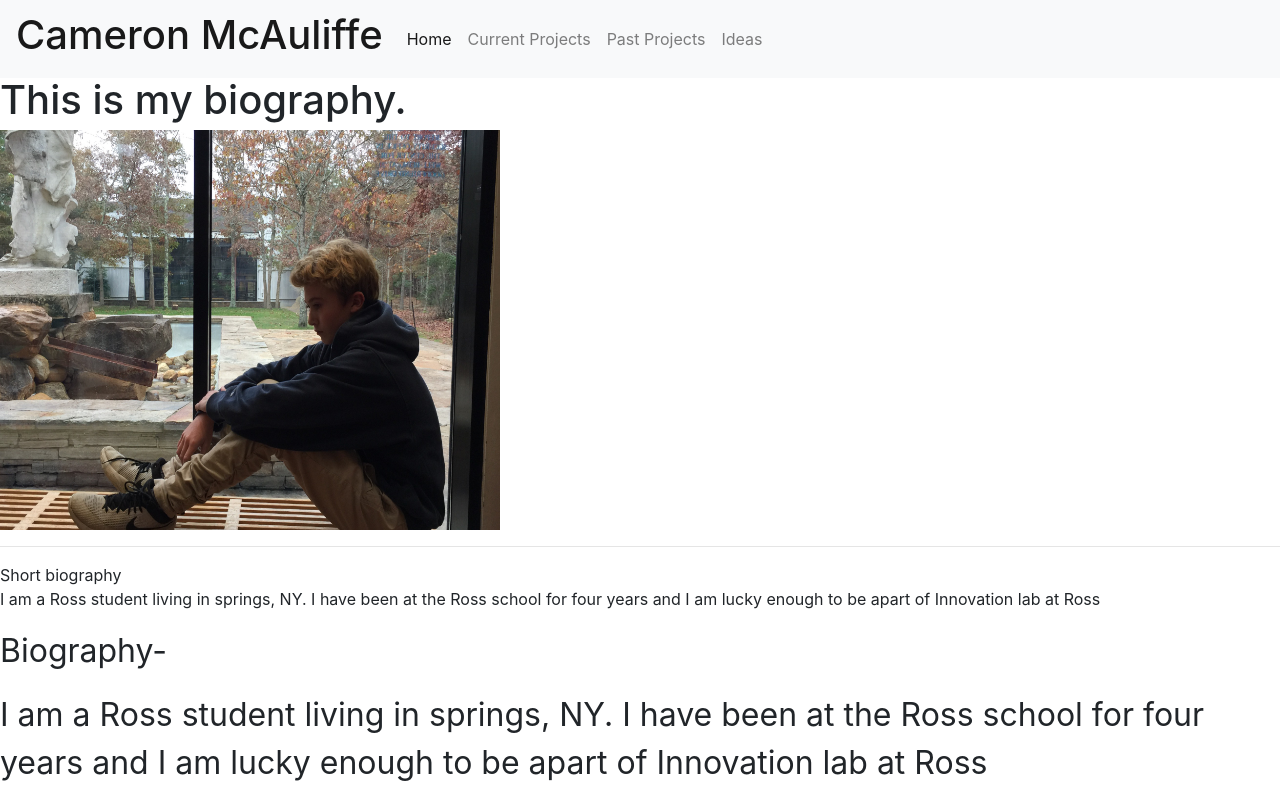
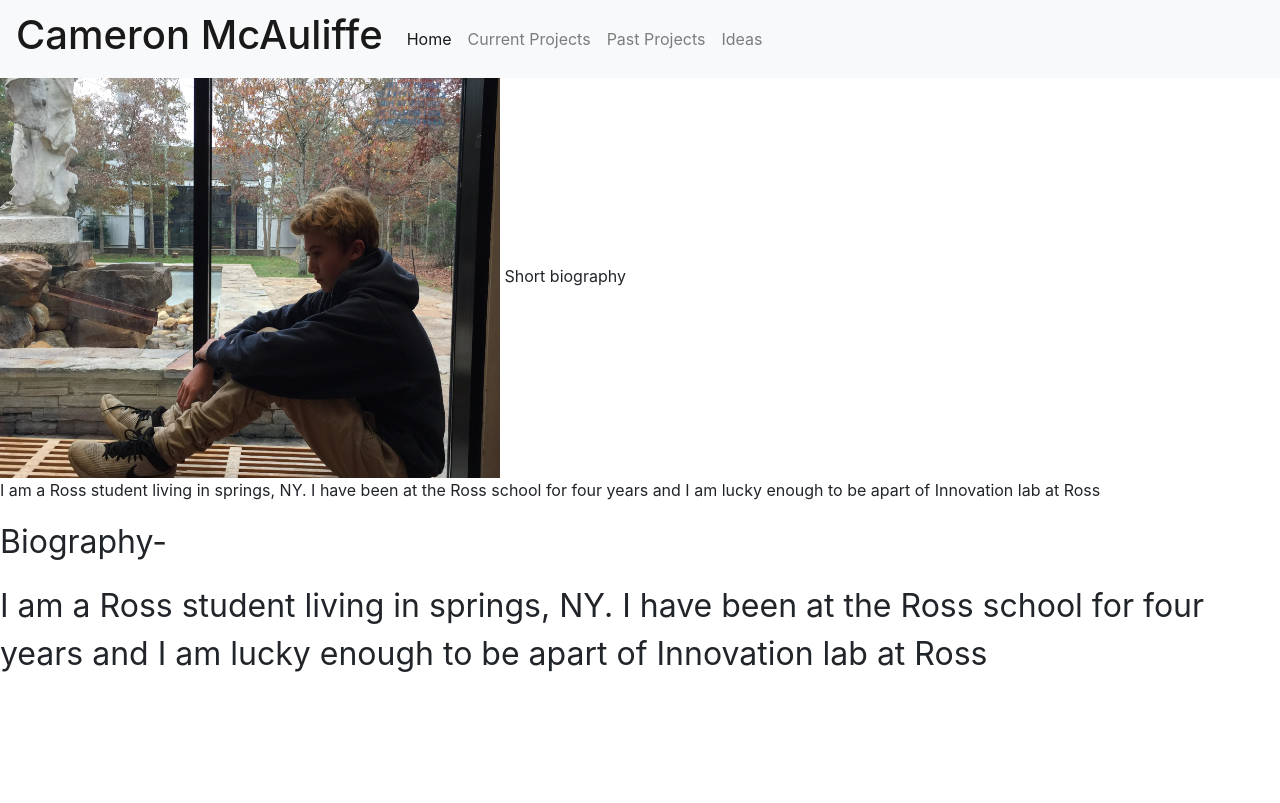
Before and after one commit to cmcauliffe21/cmcauliffe21.github.io, a plain HTML site: page index.html in a window 1280 px wide. Drawn offline with Linux system fonts and the light colour scheme.

Commit message:
update
update

```diff
--- a/index.html
+++ b/index.html
@@ -28,12 +28,12 @@
     </ul>
   </div>
 </nav>
-  <h1>This is my biography.</h1>
+
   <img src="images/IMG_0191.jpg" height="400px" width="500px">
 </body>
 
 
-          <hr> Short biography </hr>
+          <hr1> Short biography </hr1>
           <p>I am a Ross student living in springs, NY. I have been at the Ross school for four years and I am lucky enough to be apart of Innovation lab at Ross</p>
 
 
```
